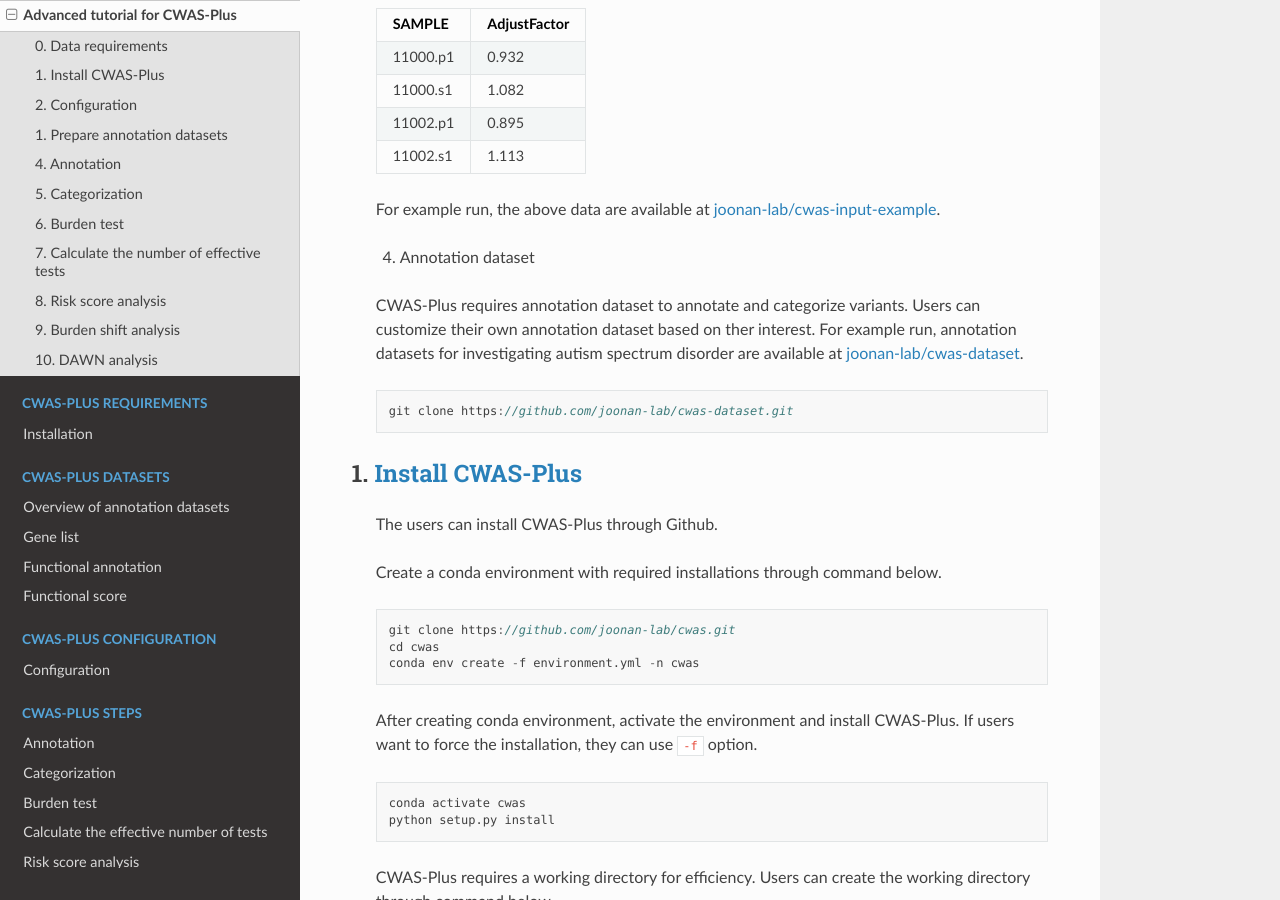
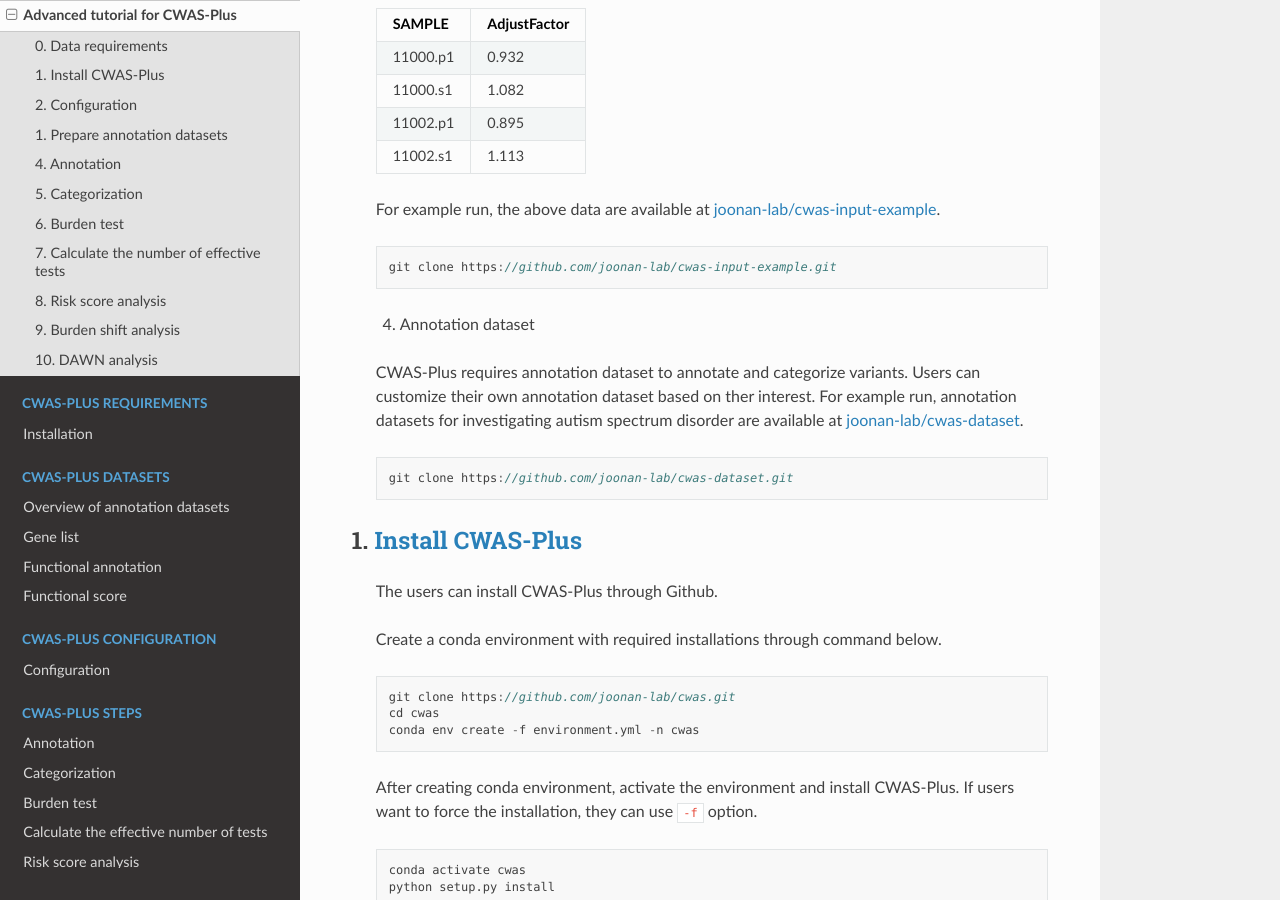
Before and after one commit to joonan-lab/cwas, a Sphinx documentation site: the page built from docs/quickstart/advanced_tutorial.rst, in a window 1280 px wide and 900 px high, scrolled down 1069 px. Built offline with Sphinx 7.4.7 and the Read the Docs theme 2.0.0, drawn with Linux system fonts in a browser that asks for light colours.

Commit message:
Update advanced_tutorial.rst

```diff
--- a/docs/quickstart/advanced_tutorial.rst
+++ b/docs/quickstart/advanced_tutorial.rst
@@ -57,6 +57,11 @@ This is an advanced tutorial for CWAS-Plus. Specific descriptions of arguments a
 
 
   For example run, the above data are available at `joonan-lab/cwas-input-example <https://github.com/joonan-lab/cwas-input-example>`_.
+
+  .. code-block:: solidity
+
+    git clone https://github.com/joonan-lab/cwas-input-example.git
+
 
 
   4. Annotation dataset
```
